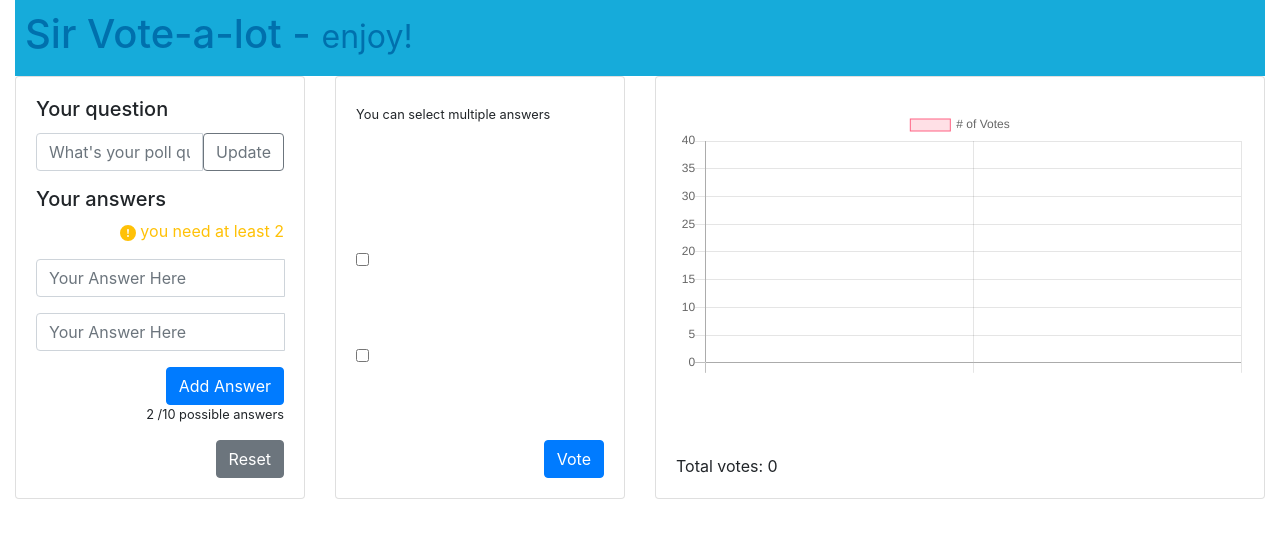
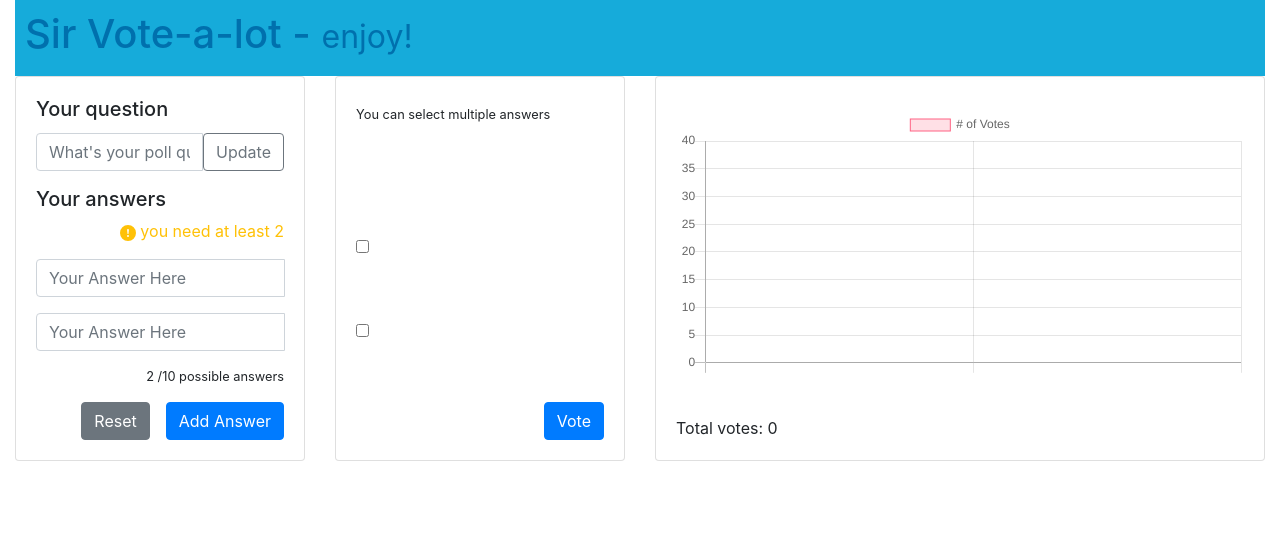
Before and after one commit to seicha/poll-app, a React (Create React App) app: page / in a window 1280 px wide. Shown: the top 538 px of the page. Built offline with nearby package versions, Linux system fonts and the light colour scheme.

Commit message:
Buttons are now inline

```diff
--- a/src/App.js
+++ b/src/App.js
@@ -208,14 +208,13 @@ function App() {
                   </div>
                 )
               })}
-              <div className="text-right">
+              <div className="text-right align-self-end">
+                <p className="small">{answers.length} /10 possible answers</p>
+                <button type="button" className="btn btn-secondary  mr-3" onClick={handleReset}>Reset</button>
                 {answers.length < 10 &&
-                <button type="button" className="btn btn-primary" onClick={handleAddAnswer}>Add Answer
-                </button>
+                 <button type="button" className="btn btn-primary" onClick={handleAddAnswer}>Add Answer</button>
                 }
-                <p className="small">{answers.length} /10 possible answers</p>
               </div>
-              <button type="button" className="btn btn-secondary align-self-end" onClick={handleReset}>Reset</button>
             </div>
           </div>
         </div>
```
